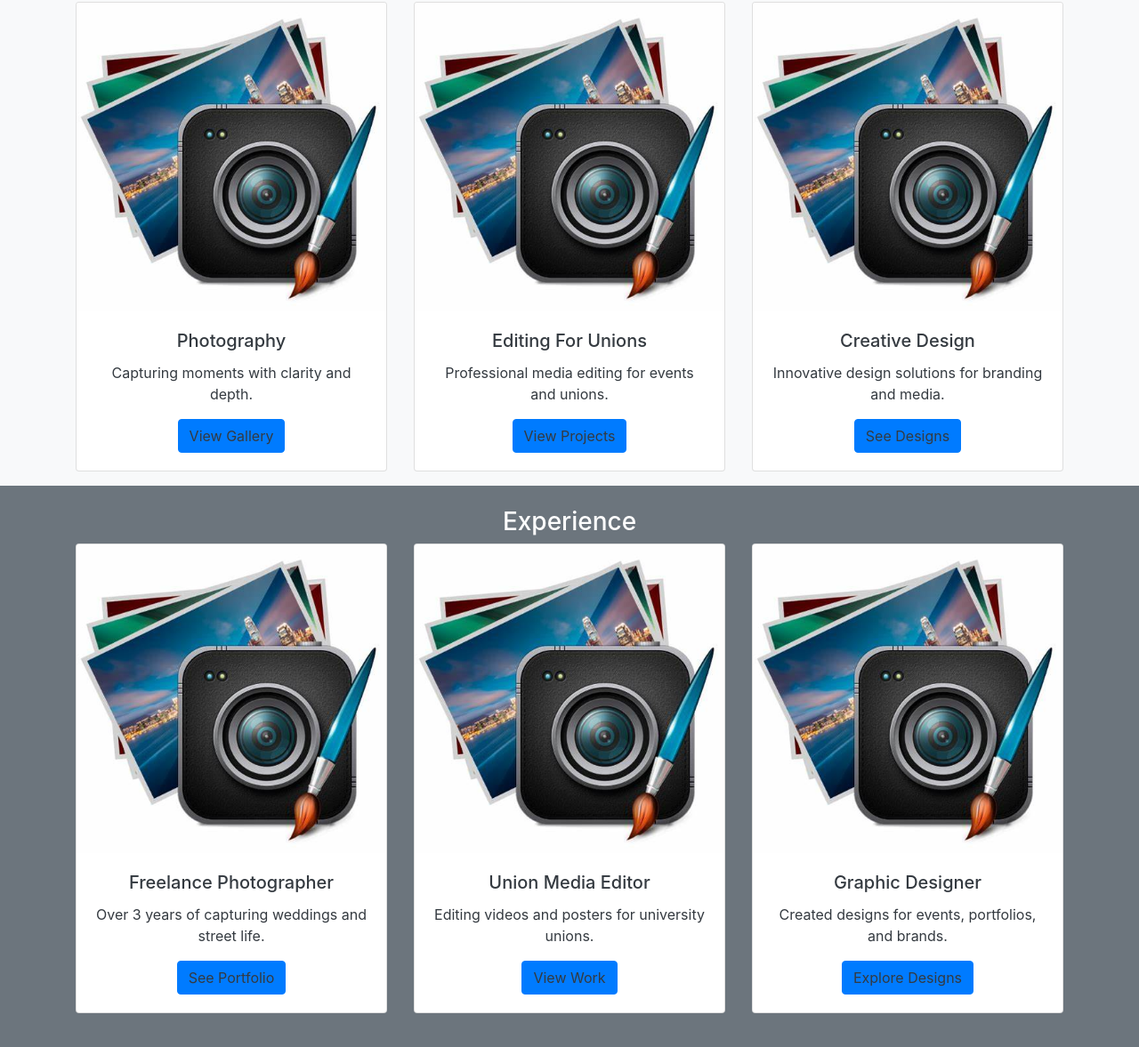
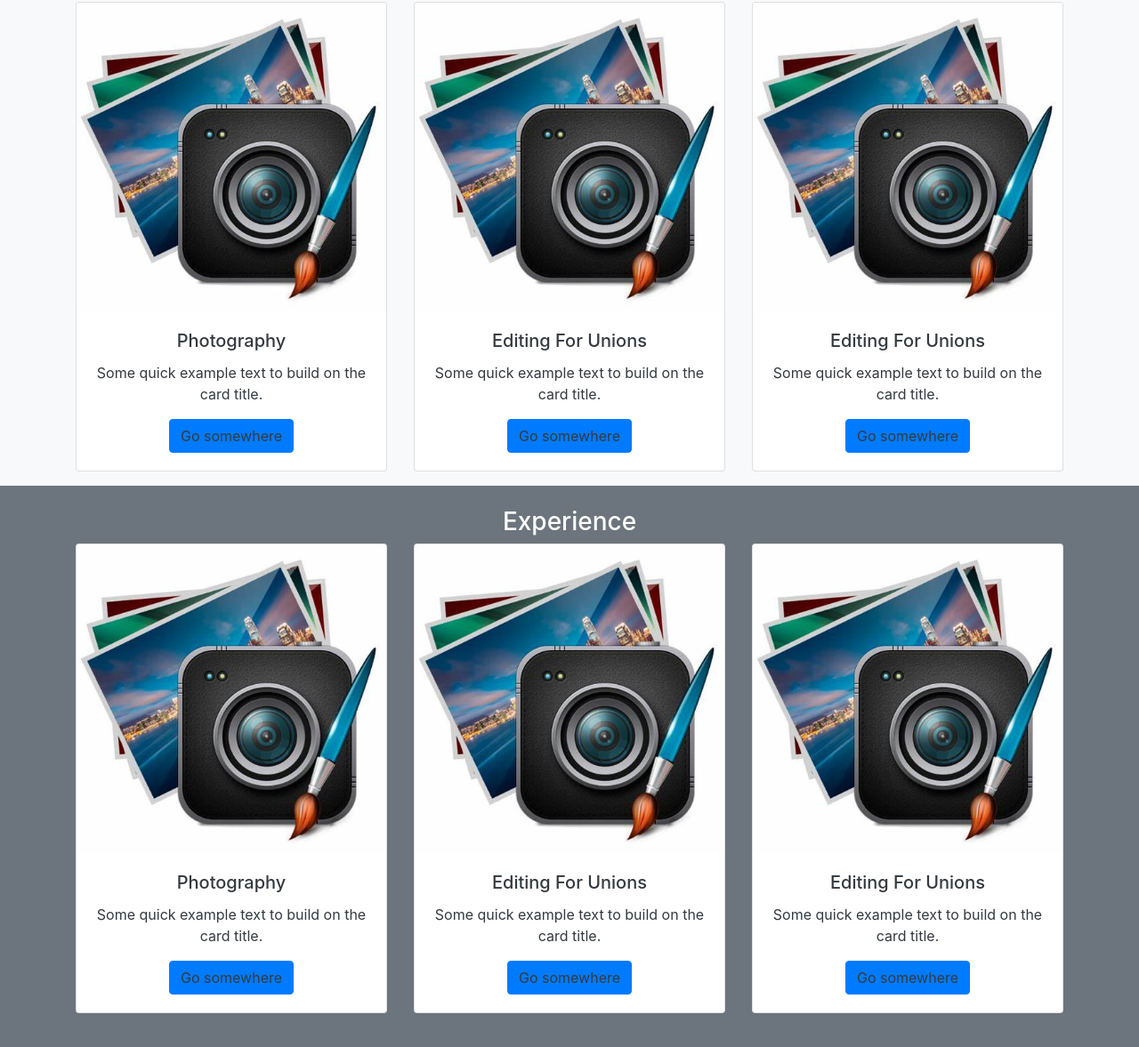
Before and after one commit to shyyymmz/shaheem.github.io, a plain HTML site: page index.html in a window 1280 px wide. Shown: the part 683-1860 px from the top of the page at 89% size. Drawn offline with nearby package versions, Linux system fonts and the light colour scheme.

Commit message:
Update index.html

```diff
--- a/index.html
+++ b/index.html
@@ -2,7 +2,7 @@
 <html lang="en">
 <head>
     <title>Personal</title>
-    <link rel="icon" href="https://instagram.fcok7-1.fna.fbcdn.net/v/t51.2885-19/341197146_2645319912277193_8485820966275528772_n.jpg?_nc_ht=instagram.fcok7-1.fna.fbcdn.net&_nc_cat=105&_nc_oc=Q6cZ2QFAdKO0w7fhqPTd9x2da0wjWdAeK8iLF28lh6c9w0goC9dA81eOUfBFws9Joq-durk&_nc_ohc=qaVpuyViNf4Q7kNvwEJoJJO&_nc_gid=T3TH4DLQ1CyQeBnx4yLHTA&edm=ALGbJPMBAAAA&ccb=7-5&oh=00_AfHRml0m70bTgrJDYdE-1Qr7buW1m5_d4RF3_PJKdINS0w&oe=6810E2F2&_nc_sid=7d3ac5" type="image/png">
+    <link rel="icon" href="341197146_2645319912277193_8485820966275528772_n.jpg" type="image/png">
     <meta charset="UTF-8">
     <meta name="viewport" content="width=device-width, initial-scale=1.0">
     <link rel="stylesheet" href="https://cdn.jsdelivr.net/npm/bootstrap@4.6.2/dist/css/bootstrap.min.css">
@@ -60,33 +60,33 @@
             <div class="container">
                 <h2 class="text-center">Works</h2>
                 <div class="row">
-                    <div class="col-12 col-sm-6 col-md-4 mb-3">
-                        <div class="card">
+                    <div class="col-12 col-sm-6 col-md-4 mb-3 d-flex">
+                        <div class="card h-100">
                             <img class="card-img-top img-fluid" src="OIP.jpeg" alt="Card image">
                             <div class="card-body">
                                 <h5 class="card-title text-dark text-center">Photography</h5>
-                                <p class="card-text text-dark text-center">Capturing moments with clarity and depth.</p>
-                                <div class="text-center"><a href="#" class="btn btn-primary text-dark">View Gallery</a></div>
+                                <p class="card-text text-dark text-center">Some quick example text to build on the card title.</p>
+                                <div class="text-center"><a href="#" class="btn btn-primary text-dark">Go somewhere</a></div>
                             </div>
                         </div>
                     </div>
-                    <div class="col-12 col-sm-6 col-md-4 mb-3">
-                        <div class="card">
+                    <div class="col-12 col-sm-6 col-md-4 mb-3 d-flex">
+                        <div class="card h-100">
                             <img class="card-img-top img-fluid" src="OIP.jpeg" alt="Card image">
                             <div class="card-body">
                                 <h5 class="card-title text-dark text-center">Editing For Unions</h5>
-                                <p class="card-text text-dark text-center">Professional media editing for events and unions.</p>
-                                <div class="text-center"><a href="#" class="btn btn-primary text-dark">View Projects</a></div>
+                                <p class="card-text text-dark text-center">Some quick example text to build on the card title.</p>
+                                <div class="text-center"><a href="#" class="btn btn-primary text-dark">Go somewhere</a></div>
                             </div>
                         </div>
                     </div>
-                    <div class="col-12 col-sm-6 col-md-4 mb-3">
-                        <div class="card">
+                    <div class="col-12 col-sm-6 col-md-4 mb-3 d-flex">
+                        <div class="card h-100">
                             <img class="card-img-top img-fluid" src="OIP.jpeg" alt="Card image">
                             <div class="card-body">
-                                <h5 class="card-title text-dark text-center">Creative Design</h5>
-                                <p class="card-text text-dark text-center">Innovative design solutions for branding and media.</p>
-                                <div class="text-center"><a href="#" class="btn btn-primary text-dark">See Designs</a></div>
+                                <h5 class="card-title text-dark text-center">Editing For Unions</h5>
+                                <p class="card-text text-dark text-center">Some quick example text to build on the card title.</p>
+                                <div class="text-center"><a href="#" class="btn btn-primary text-dark">Go somewhere</a></div>
                             </div>
                         </div>
                     </div>
@@ -101,33 +101,33 @@
             <h3 class="text-center text-white">Experience</h3>
             <div class="container">
                 <div class="row">
-                    <div class="col-12 col-sm-6 col-md-4 mb-3">
-                        <div class="card">
+                    <div class="col-12 col-sm-6 col-md-4 mb-3 d-flex">
+                        <div class="card h-100">
                             <img class="card-img-top img-fluid" src="OIP.jpeg" alt="Card image">
                             <div class="card-body">
-                                <h5 class="card-title text-dark text-center">Freelance Photographer</h5>
-                                <p class="card-text text-dark text-center">Over 3 years of capturing weddings and street life.</p>
-                                <div class="text-center"><a href="#" class="btn btn-primary text-dark">See Portfolio</a></div>
+                                <h5 class="card-title text-dark text-center">Photography</h5>
+                                <p class="card-text text-dark text-center">Some quick example text to build on the card title.</p>
+                                <div class="text-center"><a href="#" class="btn btn-primary text-dark">Go somewhere</a></div>
                             </div>
                         </div>
                     </div>
-                    <div class="col-12 col-sm-6 col-md-4 mb-3">
-                        <div class="card">
+                    <div class="col-12 col-sm-6 col-md-4 mb-3 d-flex">
+                        <div class="card h-100">
                             <img class="card-img-top img-fluid" src="OIP.jpeg" alt="Card image">
                             <div class="card-body">
-                                <h5 class="card-title text-dark text-center">Union Media Editor</h5>
-                                <p class="card-text text-dark text-center">Editing videos and posters for university unions.</p>
-                                <div class="text-center"><a href="#" class="btn btn-primary text-dark">View Work</a></div>
+                                <h5 class="card-title text-dark text-center">Editing For Unions</h5>
+                                <p class="card-text text-dark text-center">Some quick example text to build on the card title.</p>
+                                <div class="text-center"><a href="#" class="btn btn-primary text-dark">Go somewhere</a></div>
                             </div>
                         </div>
                     </div>
-                    <div class="col-12 col-sm-6 col-md-4 mb-3">
-                        <div class="card">
+                    <div class="col-12 col-sm-6 col-md-4 mb-3 d-flex">
+                        <div class="card h-100">
                             <img class="card-img-top img-fluid" src="OIP.jpeg" alt="Card image">
                             <div class="card-body">
-                                <h5 class="card-title text-dark text-center">Graphic Designer</h5>
-                                <p class="card-text text-dark text-center">Created designs for events, portfolios, and brands.</p>
-                                <div class="text-center"><a href="#" class="btn btn-primary text-dark">Explore Designs</a></div>
+                                <h5 class="card-title text-dark text-center">Editing For Unions</h5>
+                                <p class="card-text text-dark text-center">Some quick example text to build on the card title.</p>
+                                <div class="text-center"><a href="#" class="btn btn-primary text-dark">Go somewhere</a></div>
                             </div>
                         </div>
                     </div>
```
